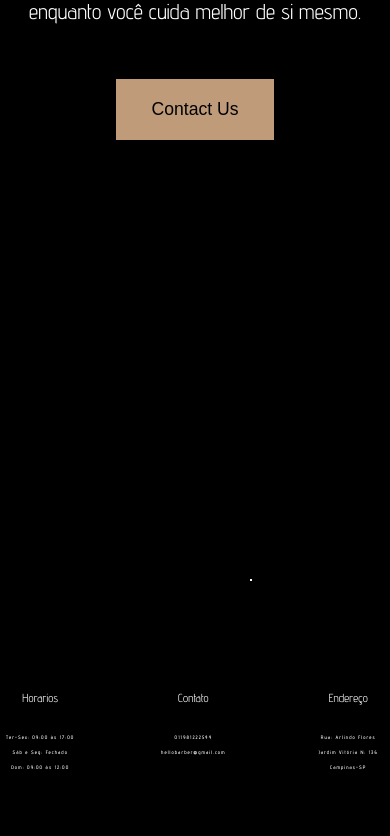
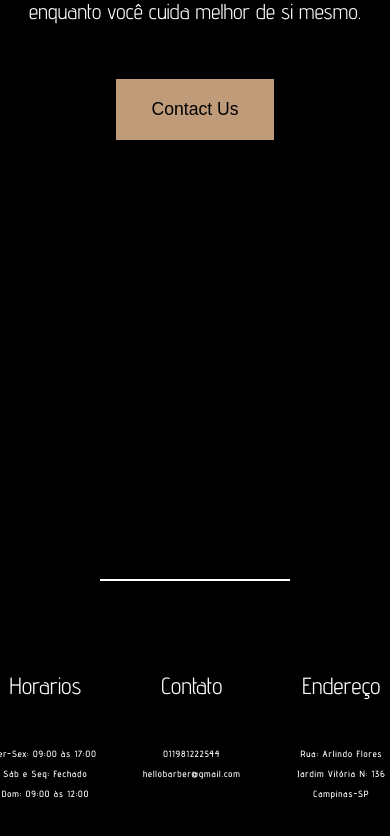
Before and after one commit to JonneBR/hello-barber, a React (Create React App) app: page / in a window 390 px wide. Shown: the part 1331-2167 px from the top of the page. Built offline with nearby package versions, Linux system fonts and the light colour scheme.

Commit message:
media table css style

```diff
--- a/src/components/Contact.css
+++ b/src/components/Contact.css
@@ -31,3 +31,19 @@ h1 {
   margin-top: 10px;
   padding: 0;
 }
+
+@media screen and (max-width: 960px) {
+  .subject-container .description {
+    font-size: 2.2vw;
+  }
+
+  .line-division {
+    padding: 0;
+    margin: 0 100px;
+  }
+
+  .subject-container .subject {
+    padding: 40px;
+    font-size: 6vw;
+  }
+}
```
